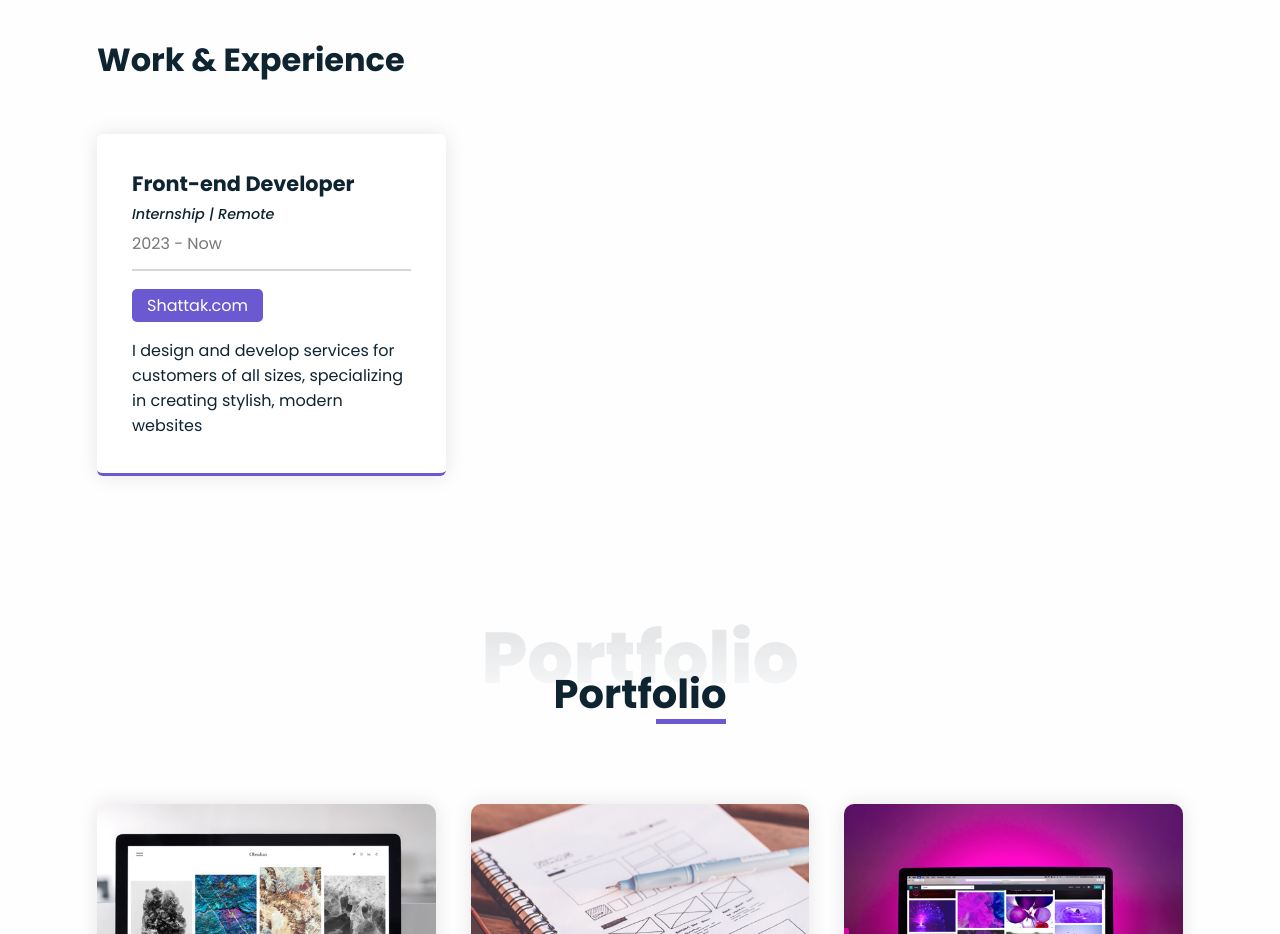
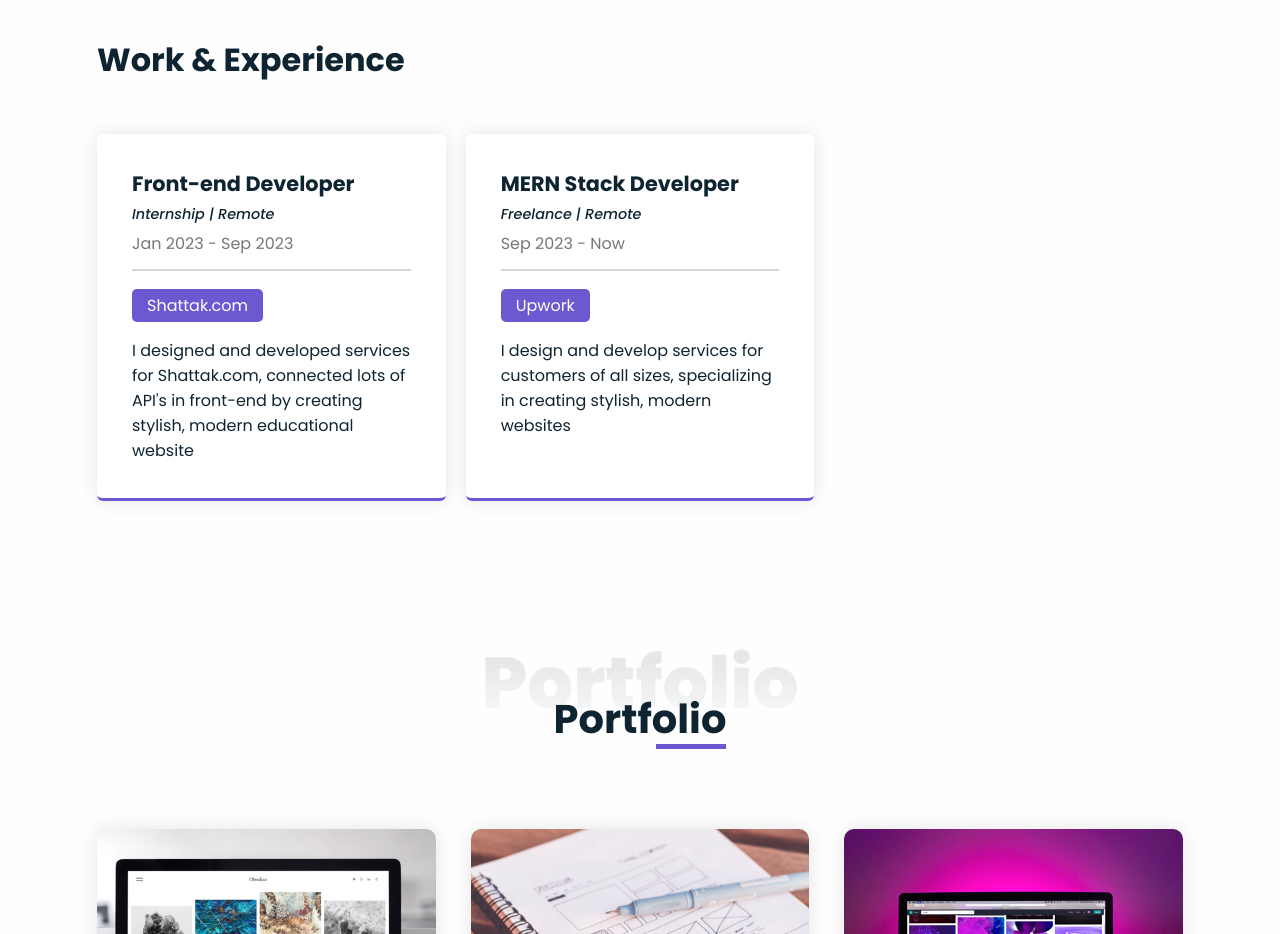
Before and after one commit to subhadipjana866/Personal-portfolio, a plain HTML site: page index.html in a window 1280 px wide. Shown: the part 2680-3614 px from the top of the page. Drawn offline with Linux system fonts and the light colour scheme.

Commit message:
Update index.html

```diff
--- a/index.html
+++ b/index.html
@@ -233,10 +233,20 @@
               <div class="upper">
                 <h3>Front-end Developer</h3>
                 <h5>Internship | Remote</h5>
-                <span>2023 - Now</span>
+                <span>Jan 2023 - Sep 2023</span>
               </div>
               <div class="hr"></div>
               <h4><label>Shattak.com</label></h4>
+              <p>I designed and developed services for Shattak.com, connected lots of API's in front-end by creating stylish, modern educational website</p>
+            </div>
+            <div class="experience-card">
+              <div class="upper">
+                <h3>MERN Stack Developer</h3>
+                <h5>Freelance | Remote</h5>
+                <span>Sep 2023 - Now</span>
+              </div>
+              <div class="hr"></div>
+              <h4><label>Upwork</label></h4>
               <p>I design and develop services for customers of all sizes, specializing in creating stylish, modern websites</p>
             </div>
           </div>
```
